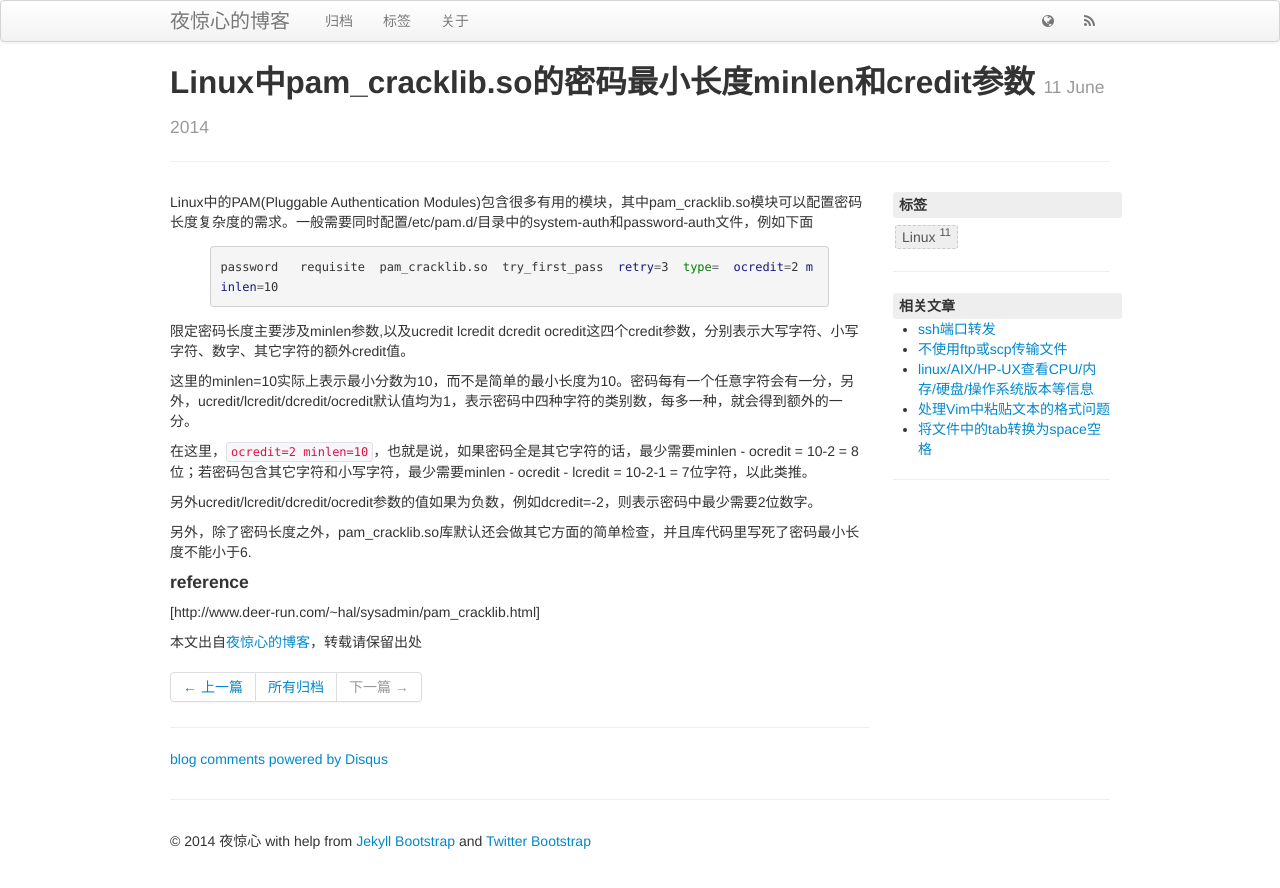
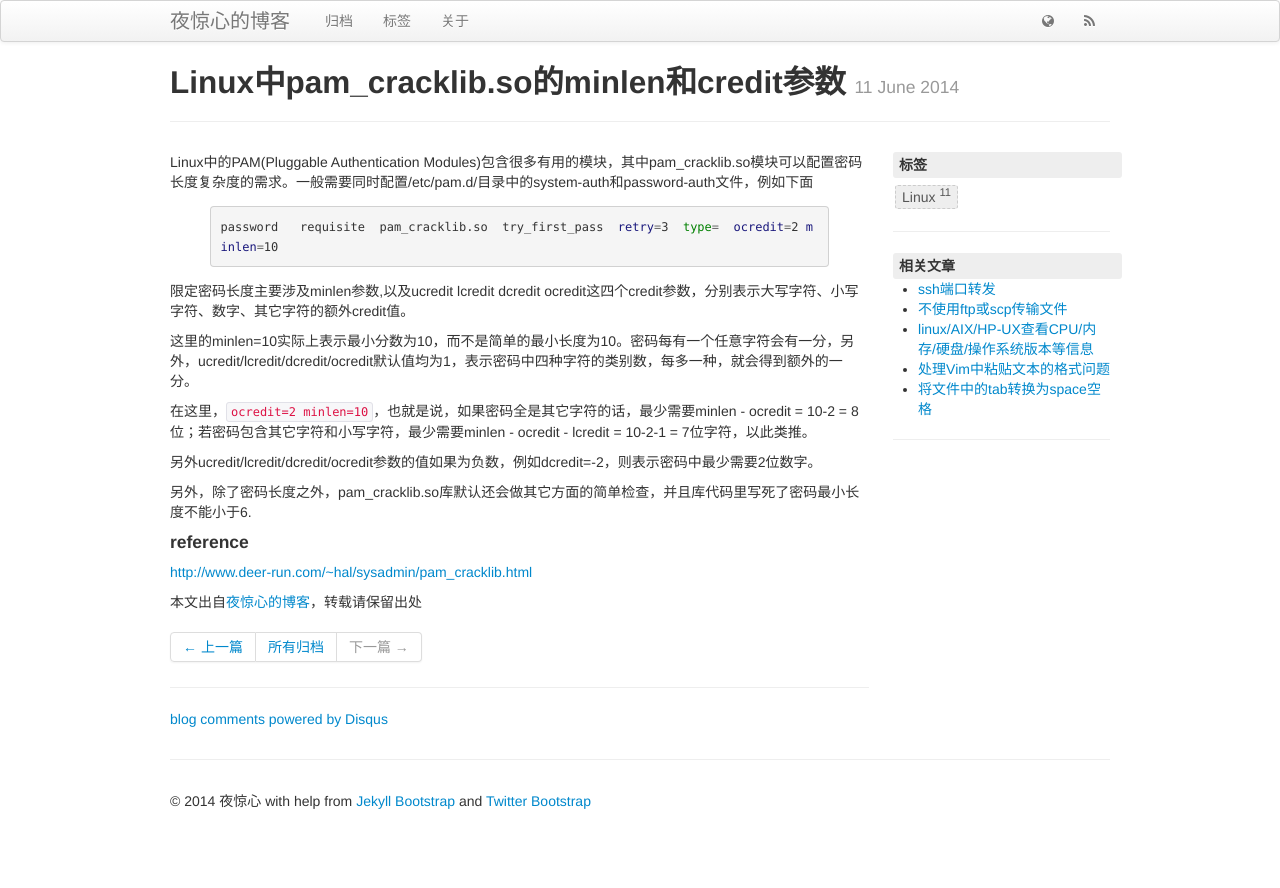
Before and after one commit to yejinxin/yejinxin.github.io, a Jekyll site: the page built from _posts/2014-06-11-linux-pam_cracklib-password-minlen-and-credit-param.md, in a window 1280 px wide. Shown: the top 888 px of the page. Built offline with Jekyll 4.4.1, drawn with Linux system fonts in a browser that asks for light colours; Markdown is read by kramdown in place of the engine named in the settings; comment, search, counter and statistics services are not loaded.

Commit message:
Update 2014-06-11-linux-pam_cracklib-password-minlen-and-credit-param.md

```diff
--- a/_posts/2014-06-11-linux-pam_cracklib-password-minlen-and-credit-param.md
+++ b/_posts/2014-06-11-linux-pam_cracklib-password-minlen-and-credit-param.md
@@ -1,6 +1,6 @@
 ---
 layout: post
-title: Linux中pam_cracklib.so的密码最小长度minlen和credit参数
+title: Linux中pam_cracklib.so的minlen和credit参数
 description: Linux中PAM的pam_cracklib.so库，设置密码最小长度的参数minlen和lcredit/ucredit/dcredit/ocredit参数的理解。
 tags: [Linux]
 ---
@@ -24,4 +24,4 @@
 另外，除了密码长度之外，pam_cracklib.so库默认还会做其它方面的简单检查，并且库代码里写死了密码最小长度不能小于6.
 
 <h4>reference</h4>
-[http://www.deer-run.com/~hal/sysadmin/pam_cracklib.html]
+<http://www.deer-run.com/~hal/sysadmin/pam_cracklib.html>
```
